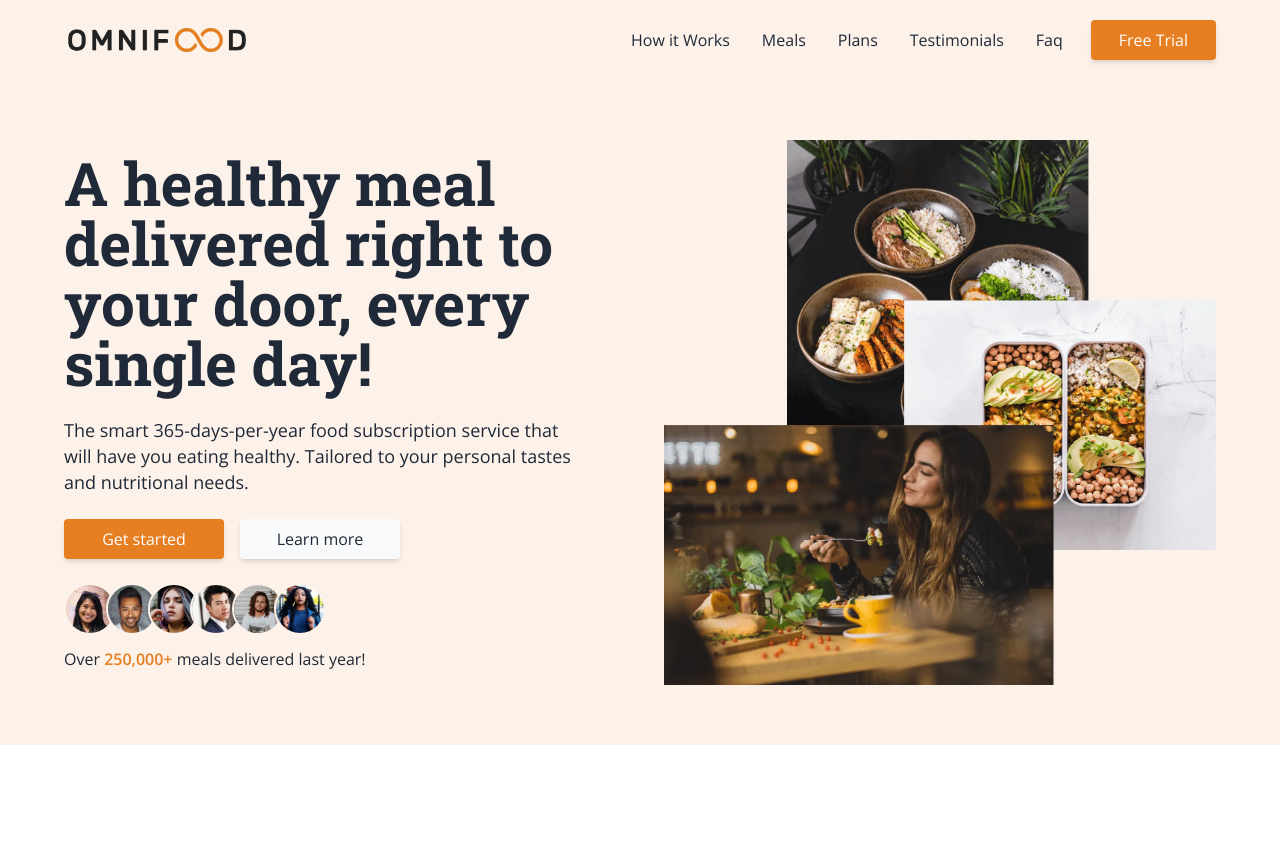
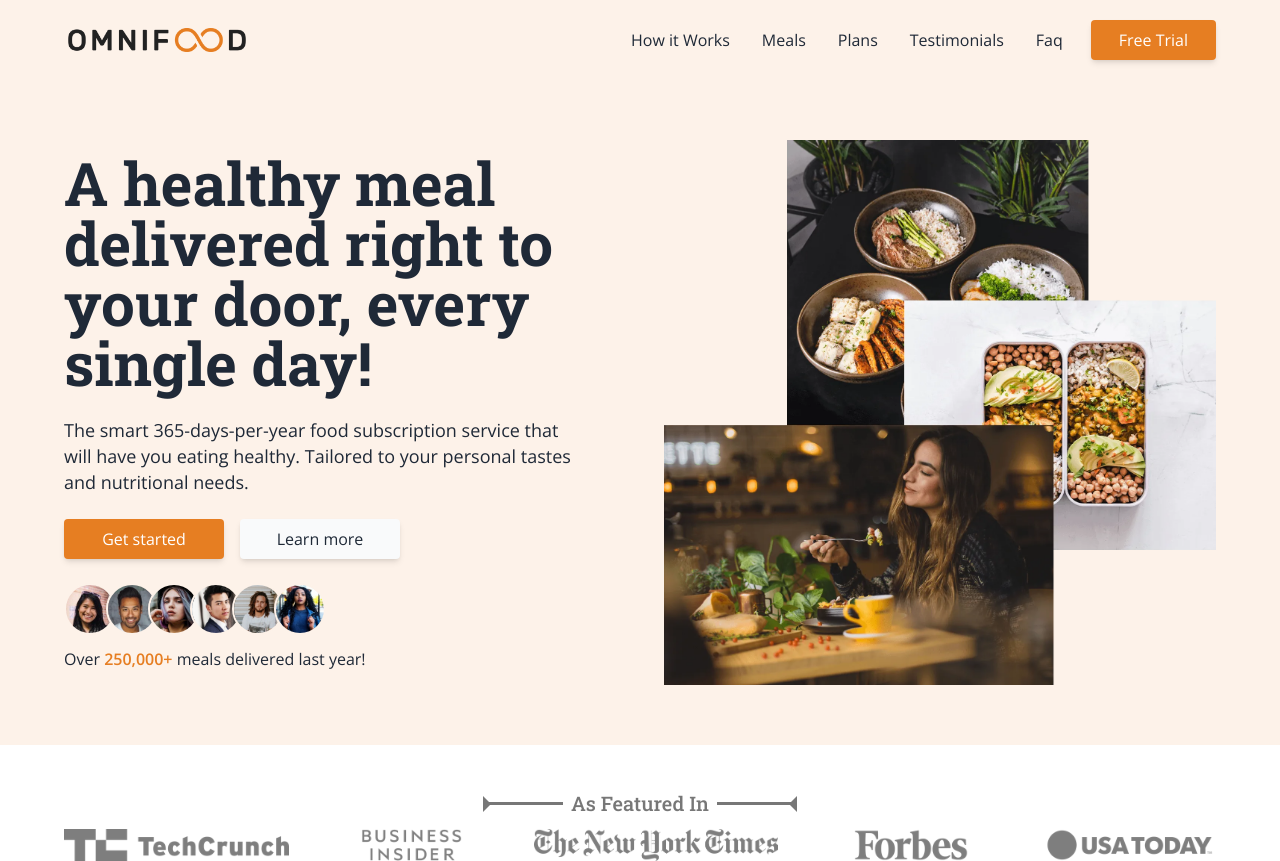
Before and after one commit to twstewart/omnifood, a website built with Vite: page index.html in a window 1280 px wide. Before the commit the page ends 800 px from the top, so only its background shows below. Built offline with nearby package versions, Linux system fonts and the light colour scheme.

Commit message:
Finished working on the news section for all devices.

```diff
--- a/assets/css/style.css
+++ b/assets/css/style.css
@@ -101,6 +101,34 @@
   transform: rotate(-135deg);
 }
 
+.stroke {
+  position: relative;
+  top: 1px;
+  width: 100%;
+  max-width: 80px;
+  height: 3px;
+  background-color: #777;
+}
+
+.stroke-left::before,
+.stroke-right::before {
+  content: "";
+  position: absolute;
+  top: 50%;
+  transform: translateY(-50%);
+  border: 8px solid transparent;
+}
+
+.stroke-left::before {
+  border-left-color: #777;
+  left: 0;
+}
+
+.stroke-right::before {
+  border-right-color: #777;
+  right: 0;
+}
+
 @media screen and (min-width: 1024px) {
   .nav-list {
     display: flex;
--- a/index.html
+++ b/index.html
@@ -118,6 +118,44 @@
           </div>
         </div>
       </section>
+	  <section id="news" class="pt-11">
+        <div class="container">
+          <div class="flex justify-center items-center mb-3 xl:mb-6">
+            <div class="stroke stroke-left"></div>
+            <h2 class="font-display font-medium text-base text-[#777] capitalize mx-2 md:text-md lg:text-lg">
+              As featured in
+            </h2>
+            <div class="stroke stroke-right"></div>
+          </div>
+          <div class="flex justify-between">
+            <img
+              class="h-3 brightness-0 opacity-50 sm:h-4 md:h-6 lg:h-8"
+              src="assets/images/logos/techcrunch.png"
+              alt="Tech Crunch"
+            />
+            <img
+              class="h-3 brightness-0 opacity-50 sm:h-4 md:h-6 lg:h-8"
+              src="assets/images/logos/business-insider.png"
+              alt="Business Insider"
+            />
+            <img
+              class="h-3 brightness-0 opacity-50 sm:h-4 md:h-6 lg:h-8"
+              src="assets/images/logos/the-new-york-times.png"
+              alt="The NY Times"
+            />
+            <img
+              class="h-3 brightness-0 opacity-50 sm:h-4 md:h-6 lg:h-8"
+              src="assets/images/logos/forbes.png"
+              alt="Forbes"
+            />
+            <img
+              class="h-3 brightness-0 opacity-50 sm:h-4 md:h-6 lg:h-8"
+              src="assets/images/logos/usa-today.png"
+              alt="USA Today"
+            />
+          </div>
+        </div>
+      </section>
     </main>
     <script src="main.js" type="module"></script>
   </body>
```
